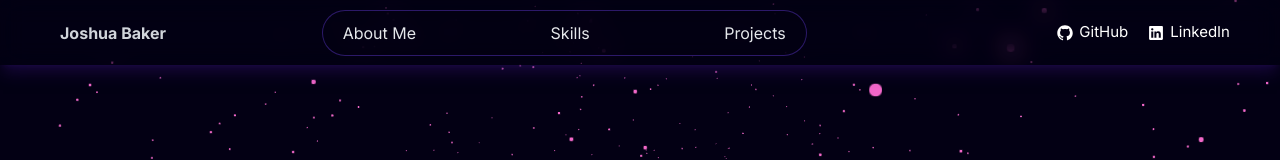
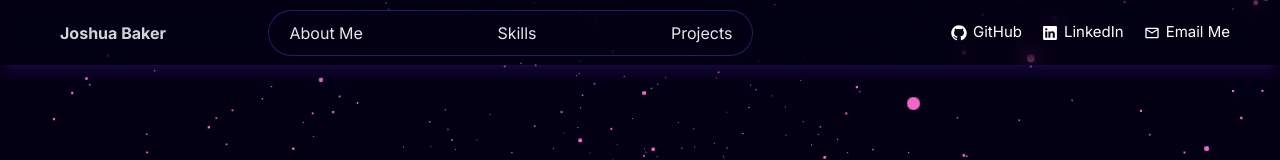
Before and after one commit to joshua-bake/Portfolio, a Next.js app: page / in a window 1280 px wide. Shown: the top 160 px of the page. Built offline with nearby package versions, Linux system fonts and the light colour scheme; a web font is replaced by a local one.

Commit message:
temporarily removed email from deployment until testing completed added email button to navbar

```diff
--- a/app/page.tsx
+++ b/app/page.tsx
@@ -11,7 +11,7 @@ export default function Home() {
         <Hero />
         <Skills />
         <Projects />
-        <Email />
+        {/* <Email /> */}
         {/* <Contact /> */}
       </div>
     </main>
--- a/components/email-template.tsx
+++ /dev/null
@@ -1,13 +0,0 @@
-
-
-interface EmailTemplateProps {
-    firstName: string;
-}
-
-export const EmailTemplate: React.FC<Readonly<EmailTemplateProps>> = ({
-    firstName,
-}) => (
-    <div>
-        <h1>Welcome, {firstName}!</h1>
-    </div>
-);
--- a/components/main/Navbar.tsx
+++ b/components/main/Navbar.tsx
@@ -1,6 +1,9 @@
 'use client'
 import React from "react";
 import { RxGithubLogo, RxLinkedinLogo } from 'react-icons/rx'
+import { MdOutlineMail } from "react-icons/md";
+
+const FROM_EMAIL = (process.env.FROM_EMAIL);
 
 const Navbar = () => {
 
@@ -46,6 +49,9 @@ const Navbar = () => {
                     ))} */}
                     <a target="_blank" href="https://github.com/joshua-bake" rel="noopener noreferrer" className='flex text-white flex-row items-center my-[15px] '><RxGithubLogo /><span className='text-[15px] ml-[6px]'>GitHub</span></a>
                     <a target="_blank" href="https://linkedin.com/in/joshuaj-baker" rel="noopener noreferrer" className='flex text-white flex-row items-center my-[15px] '><RxLinkedinLogo /><span className='text-[15px] ml-[6px]'>LinkedIn</span></a>
+                    <a target="_blank" href={`mailto:${FROM_EMAIL}`} rel="noopener noreferrer" className='flex text-white flex-row items-center my-[15px] '><MdOutlineMail /><span className='text-[15px] ml-[6px]'>Email Me</span></a>
+
+
                 </div>
             </div>
         </div>
```
